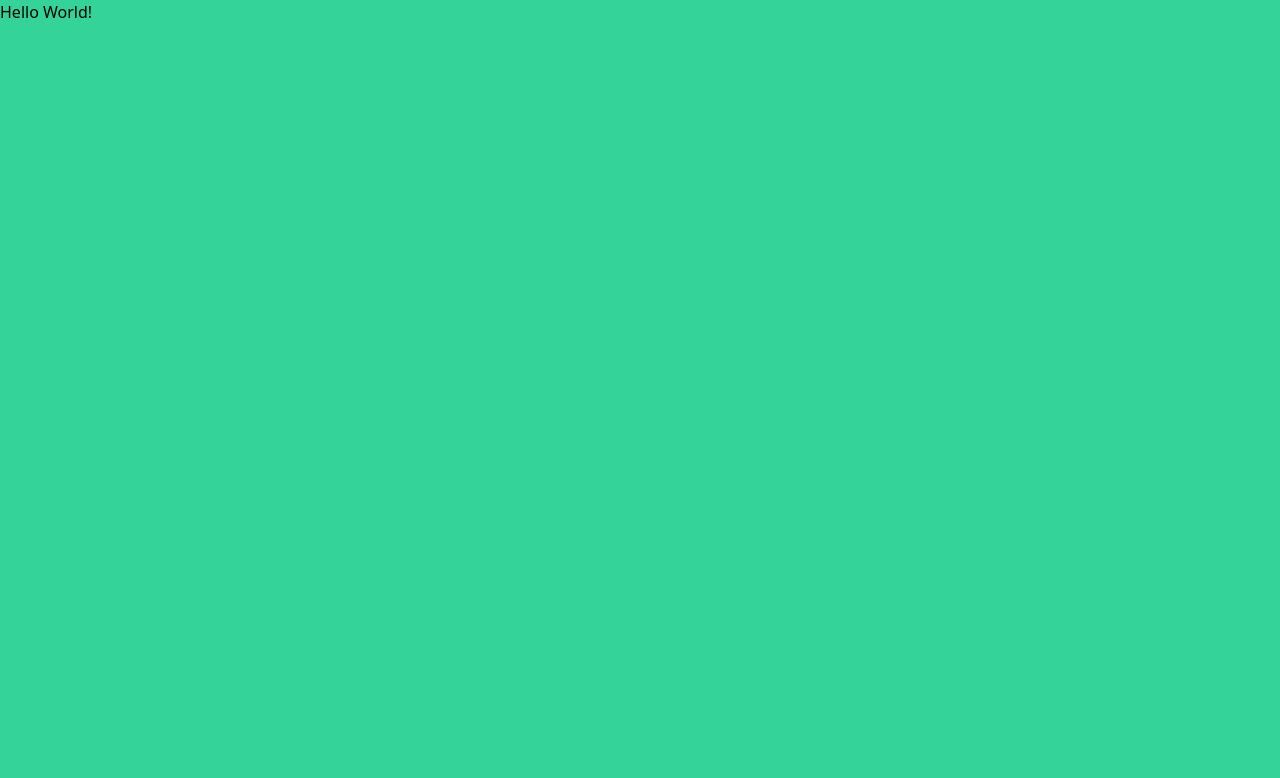
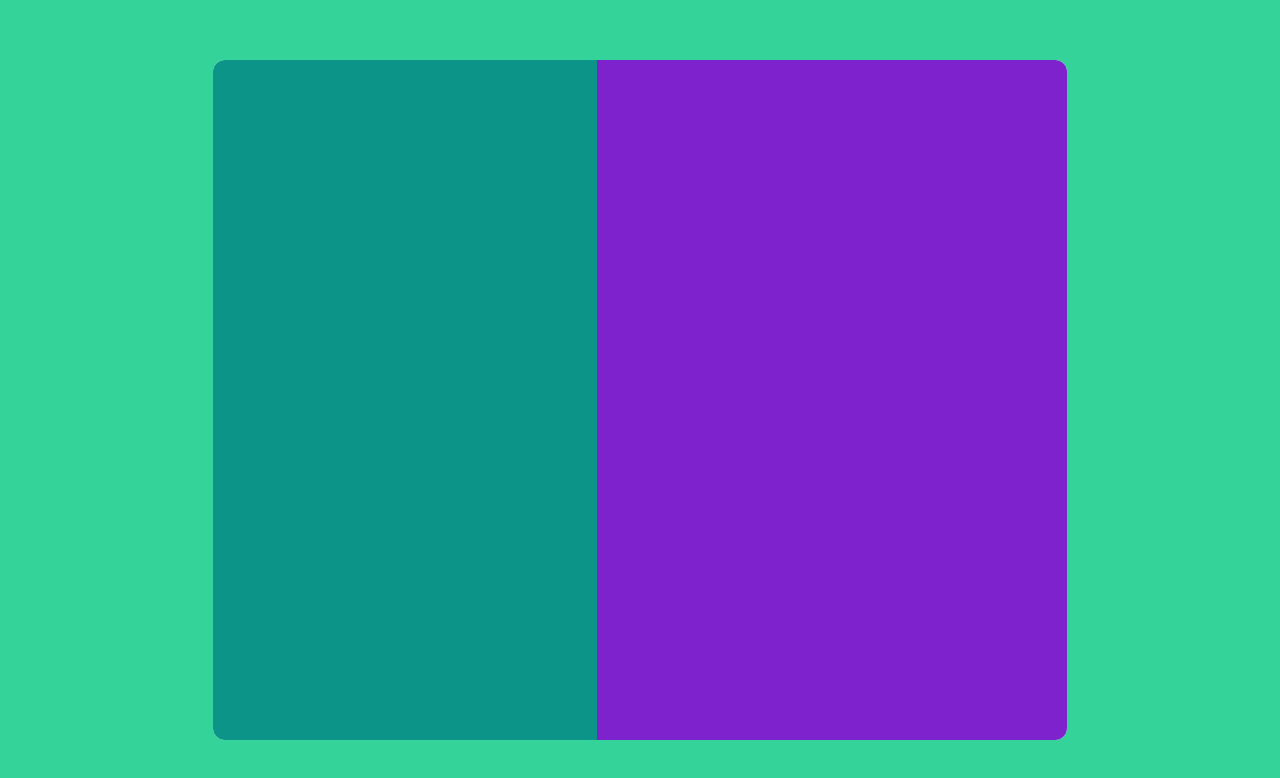
Before and after one commit to wizardofcmd/my-edt-nextjs, a Next.js app: page / in a window 1280 px wide. Shown: the top 778 px of the page. Built offline with nearby package versions, Linux system fonts and the light colour scheme.

Commit message:
Add home route to public routes

```diff
--- /dev/null
+++ b/app/components/LoginModal.tsx
@@ -0,0 +1,11 @@
+export default function LoginModal() {
+  return (
+    <div className="flex overflow-hidden bg-white sm:h-[85%] sm:w-4/6 sm:rounded-xl">
+      <div
+        id="edt-greeting-section"
+        className="sm:h-full sm:w-[45%] sm:bg-teal-600"
+      ></div>
+      <form className="sm:h-full sm:w-[55%] sm:bg-purple-700"></form>
+    </div>
+  );
+}
--- a/app/layout.tsx
+++ b/app/layout.tsx
@@ -14,7 +14,7 @@ export default function RootLayout({
   return (
     <ClerkProvider>
       <html lang="en">
-        <body className="h-screen w-screen bg-emerald-400">{children}</body>
+        <body>{children}</body>
       </html>
     </ClerkProvider>
   );
--- a/app/page.tsx
+++ b/app/page.tsx
@@ -1,9 +1,10 @@
 import Image from "next/image";
+import LoginModal from "./components/LoginModal";
 
 export default function Home() {
   return (
-    <main>
-      <h1>Hello World!</h1>
+    <main className="bg-fuchsia-300 sm:flex sm:h-screen sm:w-screen sm:items-center sm:justify-center sm:bg-emerald-400">
+      <LoginModal />
     </main>
   );
 }
--- a/middleware.ts
+++ b/middleware.ts
@@ -1,6 +1,8 @@
 import { authMiddleware } from "@clerk/nextjs";
 
-export default authMiddleware();
+export default authMiddleware({
+  publicRoutes: ["/"],
+});
 
 export const config = {
   matcher: ["/((?!.*\\..*|_next).*)", "/", "/(api|trpc)(.*)"],
```
